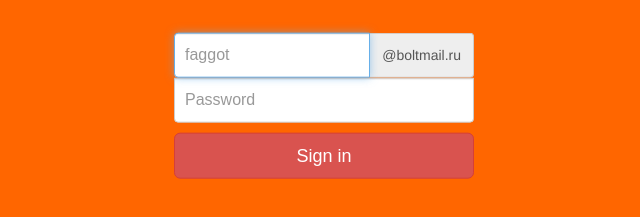
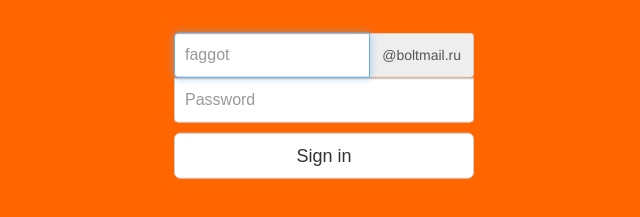
Before and after one commit to slsrs/massive-octo-ninja, a plain HTML site: page index.html in a window 1280 px wide. Shown: the part 367-584 px from the top of the page, without its empty margins (316-956 px from the left). Drawn offline with nearby package versions, Linux system fonts and the light colour scheme.

Commit message:
Update index.html

```diff
--- a/index.html
+++ b/index.html
@@ -38,7 +38,7 @@
        </div>
         <label for="inputPassword" class="sr-only">Password</label>
         <input type="password" id="inputPassword" class="form-control" placeholder="Password" required>
-        <button class="btn btn-lg btn-danger btn-block" type="submit">Sign in</button>
+        <button class="btn btn-lg btn-default btn-block" type="submit">Sign in</button>
       </form>
    </div>
  </body>
```
